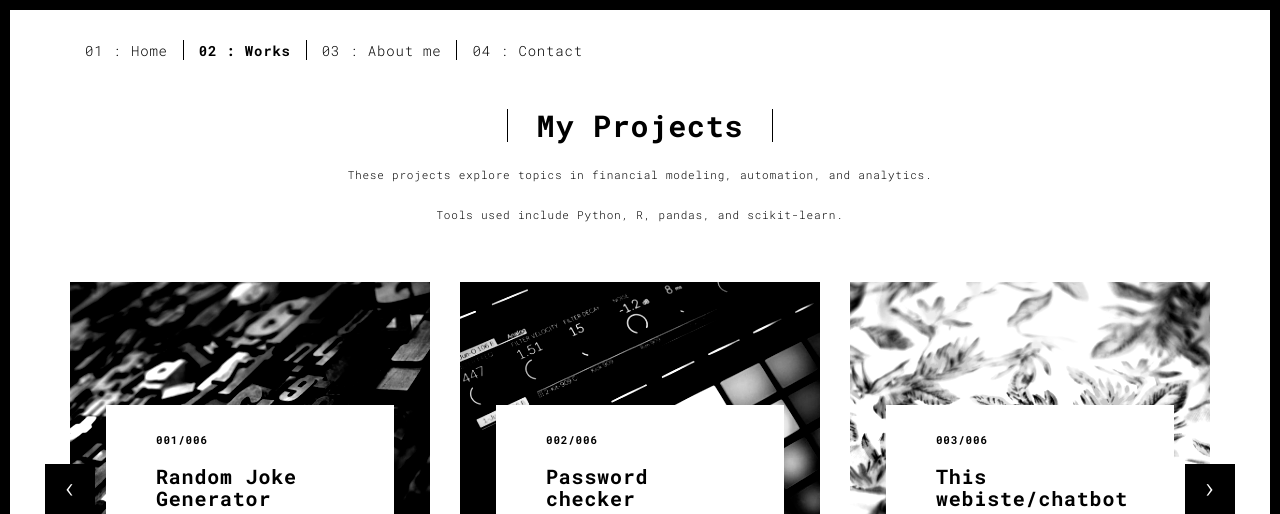
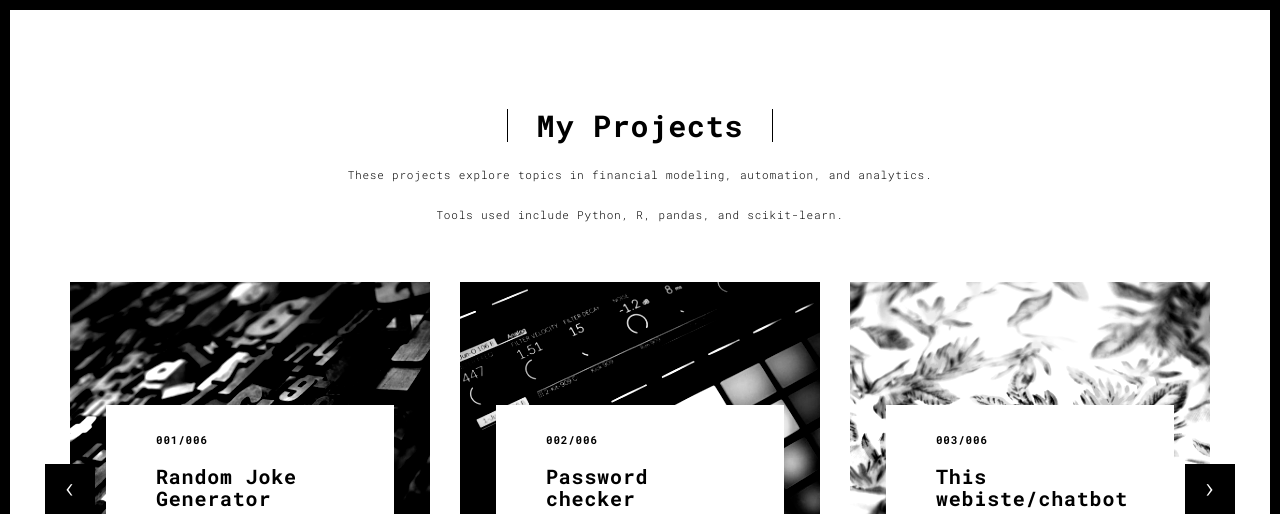
Before and after one commit to gsdf-cell/portfo, a Flask app: page /works.html in a window 1280 px wide. Shown: the top 514 px of the page. Run offline with Flask 3, Linux system fonts and the light colour scheme; some libraries are stand-ins or nearby versions.

Commit message:
Update works.html

```diff
--- a/templates/works.html
+++ b/templates/works.html
@@ -24,30 +24,6 @@
 <div id="site-border-right"></div>
 <div id="site-border-top"></div>
 <div id="site-border-bottom"></div>
- <!-- Add your content of header -->
-<header>
-  <nav class="navbar  navbar-fixed-top navbar-default">
-    <div class="container">
-        <button type="button" class="navbar-toggle collapsed" data-toggle="collapse" data-target="#navbar-collapse" aria-expanded="false">
-          <span class="sr-only">Toggle navigation</span>
-          <span class="icon-bar"></span>
-          <span class="icon-bar"></span>
-          <span class="icon-bar"></span>
-        </button>
-
-      <div class="collapse navbar-collapse" id="navbar-collapse">
-        <ul class="nav navbar-nav ">
-          <li><a href="./index.html" title="">01 : Home</a></li>
-          <li><a href="./works.html" title="">02 : Works</a></li>
-          <li><a href="./about.html" title="">03 : About me</a></li>
-          <li><a href="./contact.html" title="">04 : Contact</a></li>
-        </ul>
-
-
-      </div>
-    </div>
-  </nav>
-</header>
 
 <div class="section-container">
   <div class="container">
```
